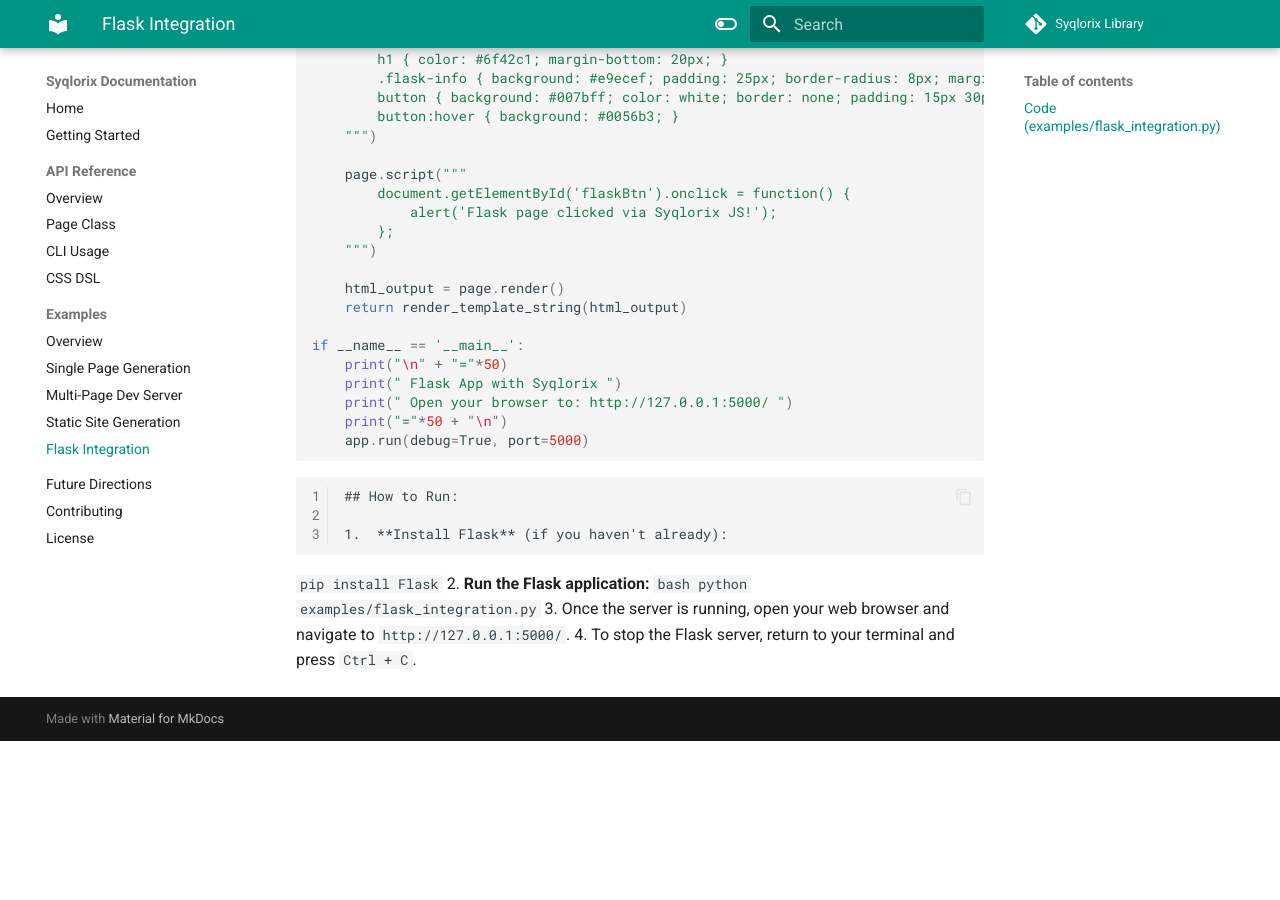
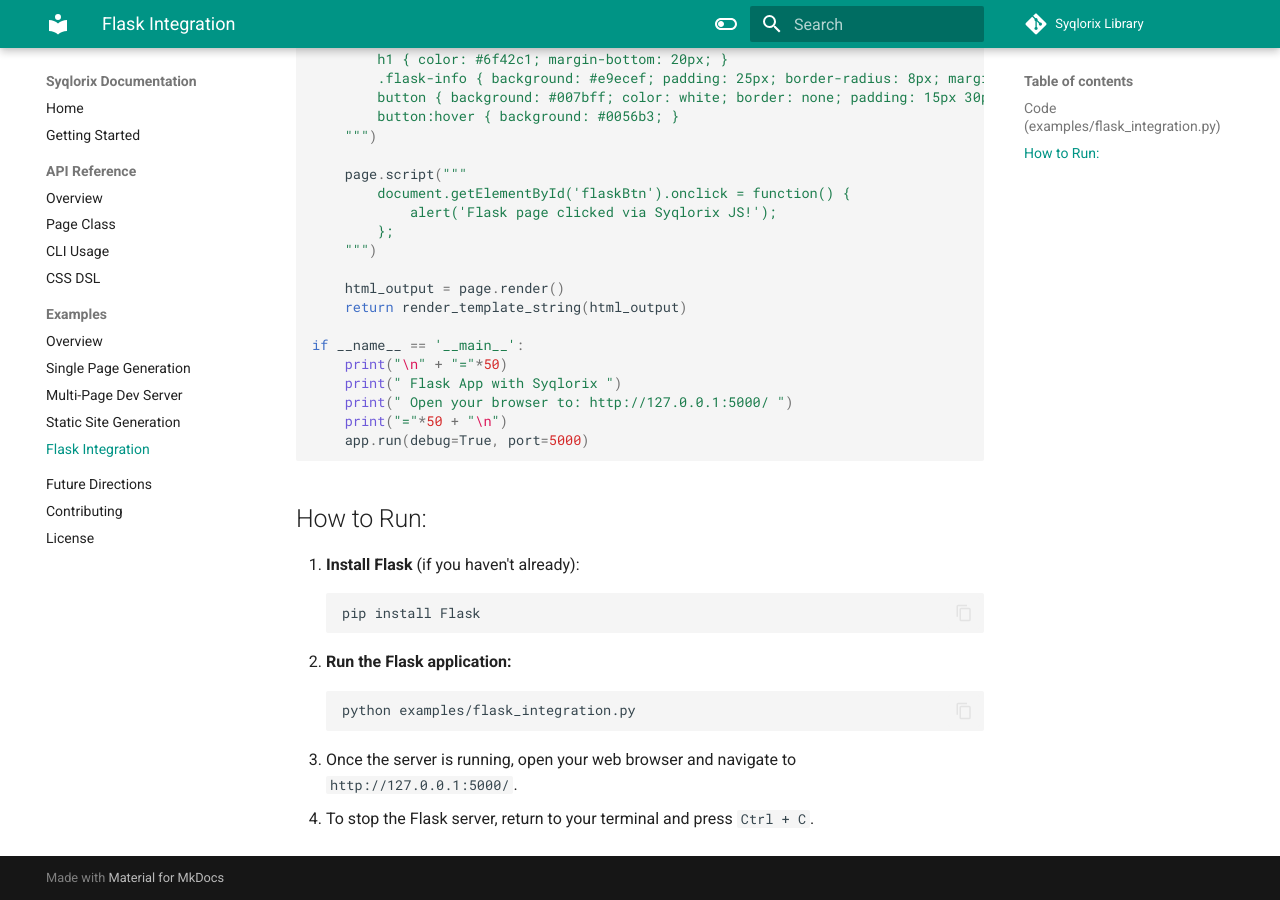
Before and after one commit to Syqlorix/syqlorix.github.io, an MkDocs documentation site: the page built from docs/examples/flask-integration.md, in a window 1280 px wide and 900 px high, scrolled down 612 px. Built offline with MkDocs 1.6.1 and Material for MkDocs 9.7.7, drawn with Linux system fonts in a browser that asks for light colours; comment, search, counter and statistics services are not loaded; before the commit the page ends 1353 px from its top, so only the background shows below that.

Commit message:
Update flask-integration.md

````diff
--- a/docs/examples/flask-integration.md
+++ b/docs/examples/flask-integration.md
@@ -44,14 +44,15 @@
     app.run(debug=True, port=5000)
 ```
 
-    ## How to Run:
+## How to Run:
 
-    1.  **Install Flask** (if you haven't already):
-```pip install Flask
-```
-    2.  **Run the Flask application:**
-```bash
-python examples/flask_integration.py
-```
-    3.  Once the server is running, open your web browser and navigate to `http://127.0.0.1:5000/`.
-    4.  To stop the Flask server, return to your terminal and press `Ctrl + C`.
+1.  **Install Flask** (if you haven't already):
+        ```bash
+        pip install Flask
+        ```
+2.  **Run the Flask application:**
+        ```bash
+        python examples/flask_integration.py
+        ```
+3.  Once the server is running, open your web browser and navigate to `http://127.0.0.1:5000/`.
+4.  To stop the Flask server, return to your terminal and press `Ctrl + C`.
````
